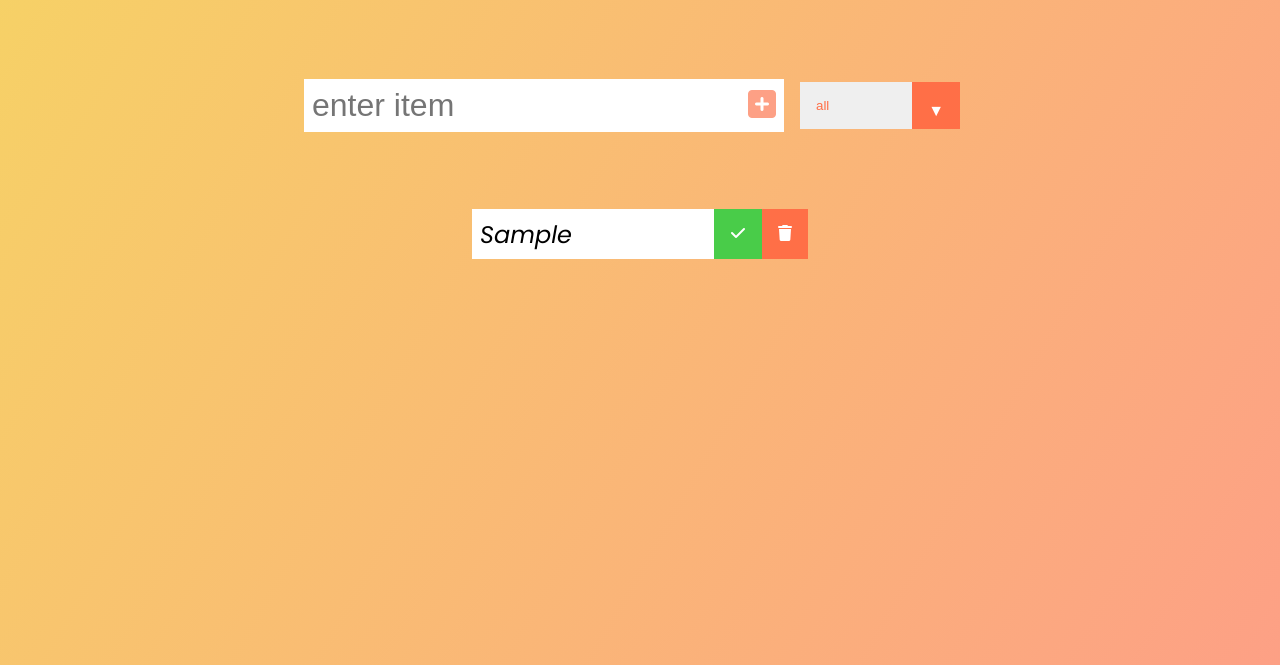
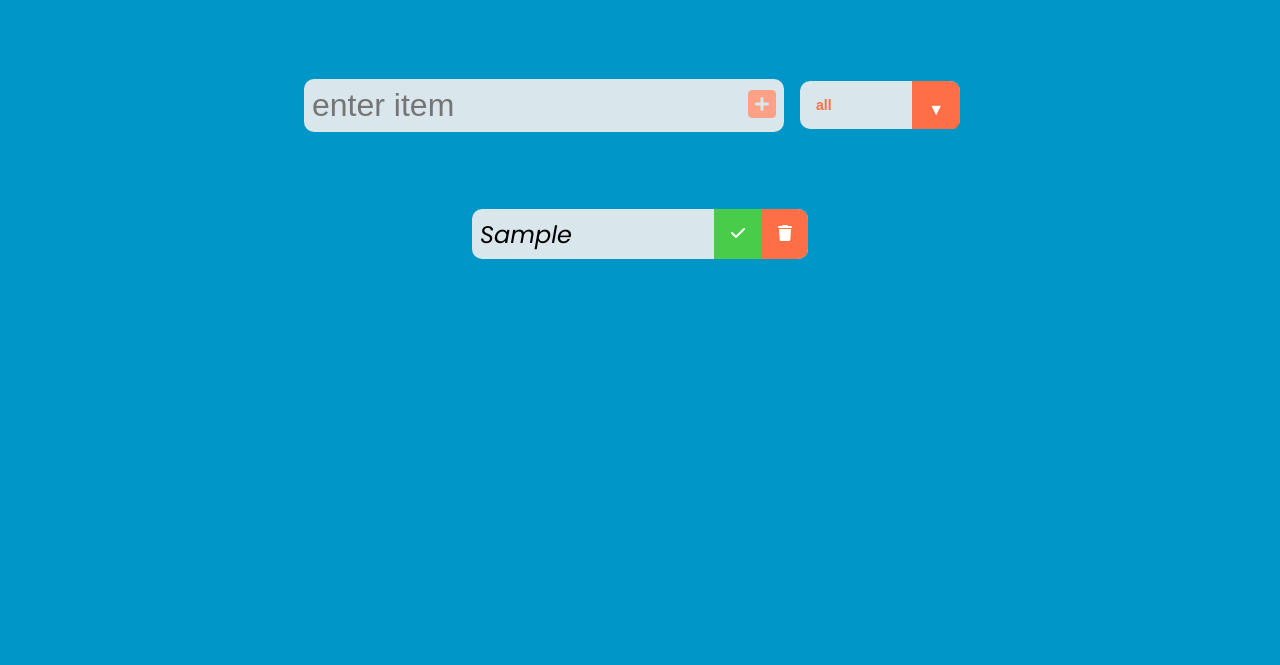
Before and after one commit to wkberezowski/todo-list, a plain HTML site: page index.html in a window 1280 px wide. Both pictures are taken after typing "Sample" into the empty fields and a click on the button 762 px from the left and 240 px from the top of the page. Shown: the part 135-800 px from the top of the page. Drawn offline with Linux system fonts and the light colour scheme.

Commit message:
added more styling

```diff
--- a/styles.css
+++ b/styles.css
@@ -5,7 +5,7 @@
 }
 
 body {
-  background-image: linear-gradient(120deg, #f6d365, #fda085);
+  background: #0096c7;
   color: white;
   font-family: 'Poppins', sans-serif;
   min-height: 100vh;
@@ -28,13 +28,21 @@ form button {
   padding: 0.5rem;
   font-size: 2rem;
   border: none;
-  background: white;
+  background: #d9e6eb;
   outline: none;
+}
+
+form input {
+  border-radius: 10px 0 0 10px;
+}
+
+form button {
+  border-radius: 0 10px 10px 0;
 }
 
 form button {
   color: #fda085;
-  background: white;
+  background: #d9e6eb;
   cursor: pointer;
   transition: all 0.3s ease;
 }
@@ -57,13 +65,14 @@ form button:hover {
 
 .todo {
   margin: 1.5rem;
-  background: white;
+  background: #d9e6eb;
   color: black;
   font-size: 1.5rem;
   display: flex;
   justify-content: space-between;
   align-items: center;
   transition: all 0.5s ease;
+  border-radius: 10px;
 }
 
 .todo li {
@@ -82,6 +91,10 @@ form button:hover {
 
 .complete-btn {
   background: rgb(73, 204, 73);
+}
+
+.trash-btn {
+  border-radius: 0 10px 10px 0;
 }
 
 .todo-item {
@@ -110,6 +123,9 @@ select {
   outline: none;
   box-shadow: none;
   border: none;
+  border-radius: 10px;
+  font-size: 14px;
+  font-weight: bold;
 }
 
 .select {
@@ -120,6 +136,7 @@ select {
 
 select {
   color: #ff6f47;
+  background: #d9e6eb;
   width: 10rem;
   cursor: pointer;
   padding: 1rem;
@@ -131,12 +148,14 @@ select {
   background: #ff6f47;
   top: 0;
   right: 0;
+  height: 35%;
   padding: 1rem;
   pointer-events: none;
   transition: all 0.3s ease;
+  border-radius: 0 10px 10px 0;
 }
 
 .select:hover::after {
-  background: white;
+  background: #d9e6eb;
   color: #ff6f47;
 }
```
